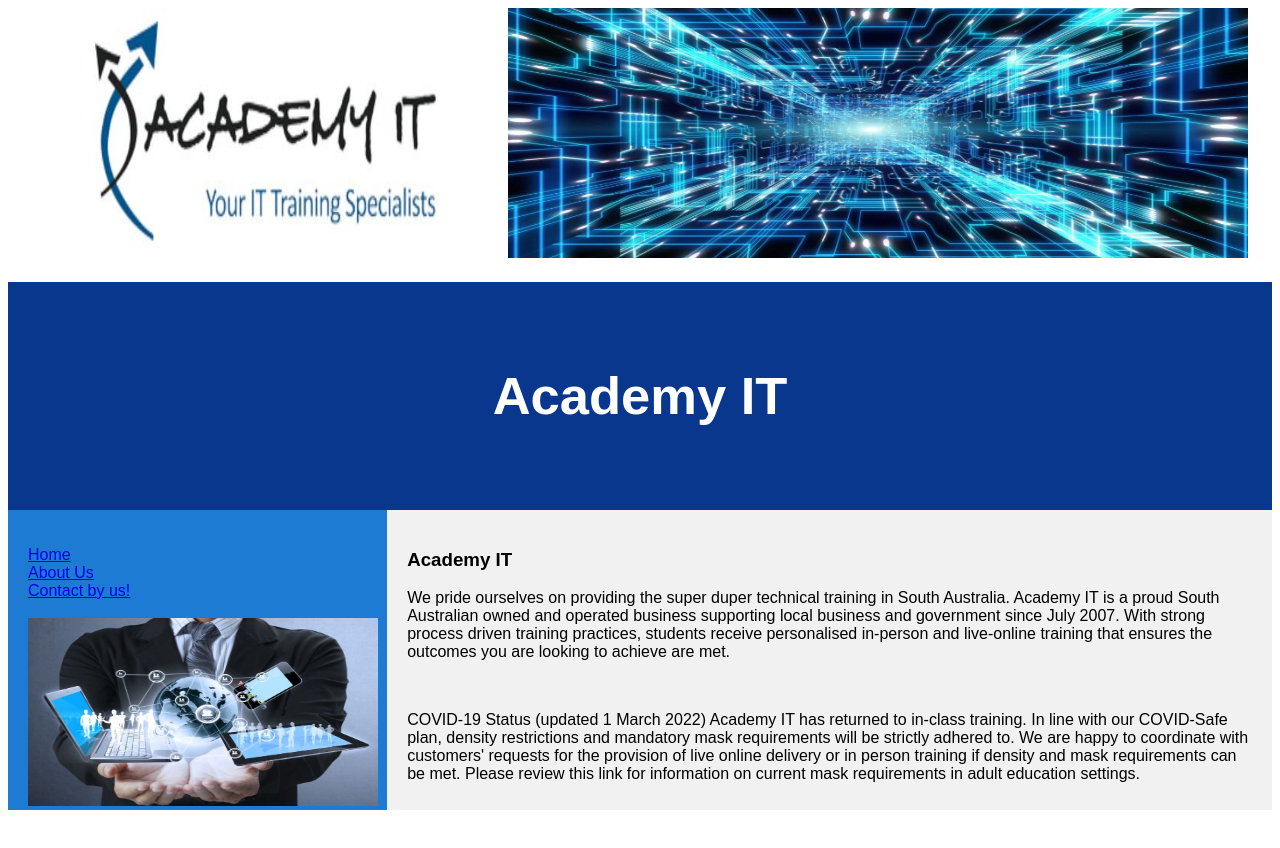
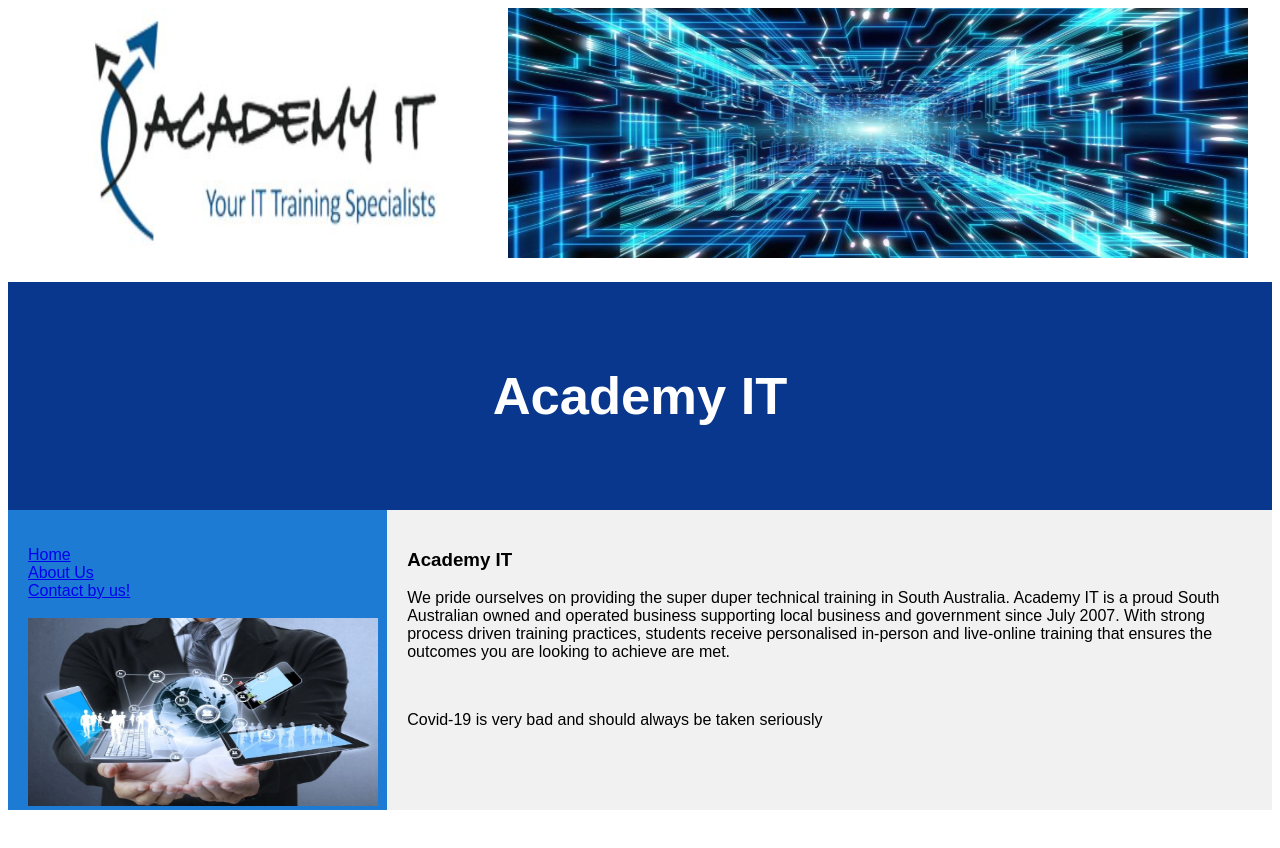
Before and after one commit to ICTICT449-VCS-Assesment-part2/Assesment-part-2-VCS, a plain HTML site: page Assignment Part 2 Java Html/index.html in a window 1280 px wide. Drawn offline with Linux system fonts and the light colour scheme.

Commit message:
Requested changes made by Matthew Cockram

```diff
--- a/Assignment Part 2 Java Html/index.html
+++ b/Assignment Part 2 Java Html/index.html
@@ -99,10 +99,7 @@ footer {
 
       With strong process driven training practices, students receive personalised in-person and live-online training that ensures the outcomes you are looking to achieve are met.</p>
       <br>
-    <p>COVID-19 Status (updated 1 March 2022)
-      Academy IT has returned to in-class training. In line with our COVID-Safe plan, density restrictions and mandatory mask requirements will be strictly adhered to.
-      We are happy to coordinate with customers' requests for the provision of live online delivery or in person training if density and mask requirements can be met.
-      Please review this link for information on current mask requirements in adult education settings.</p>
+    <p>Covid-19 is very bad and should always be taken seriously</p>
   </article>
 </section>
 
```
Also changed, not shown: Assignment Part 2 Java Html/contact_us.html (+3 -3 lines), Assignment Part 2 Java Html/thank_you.html (+1 -1 lines).
